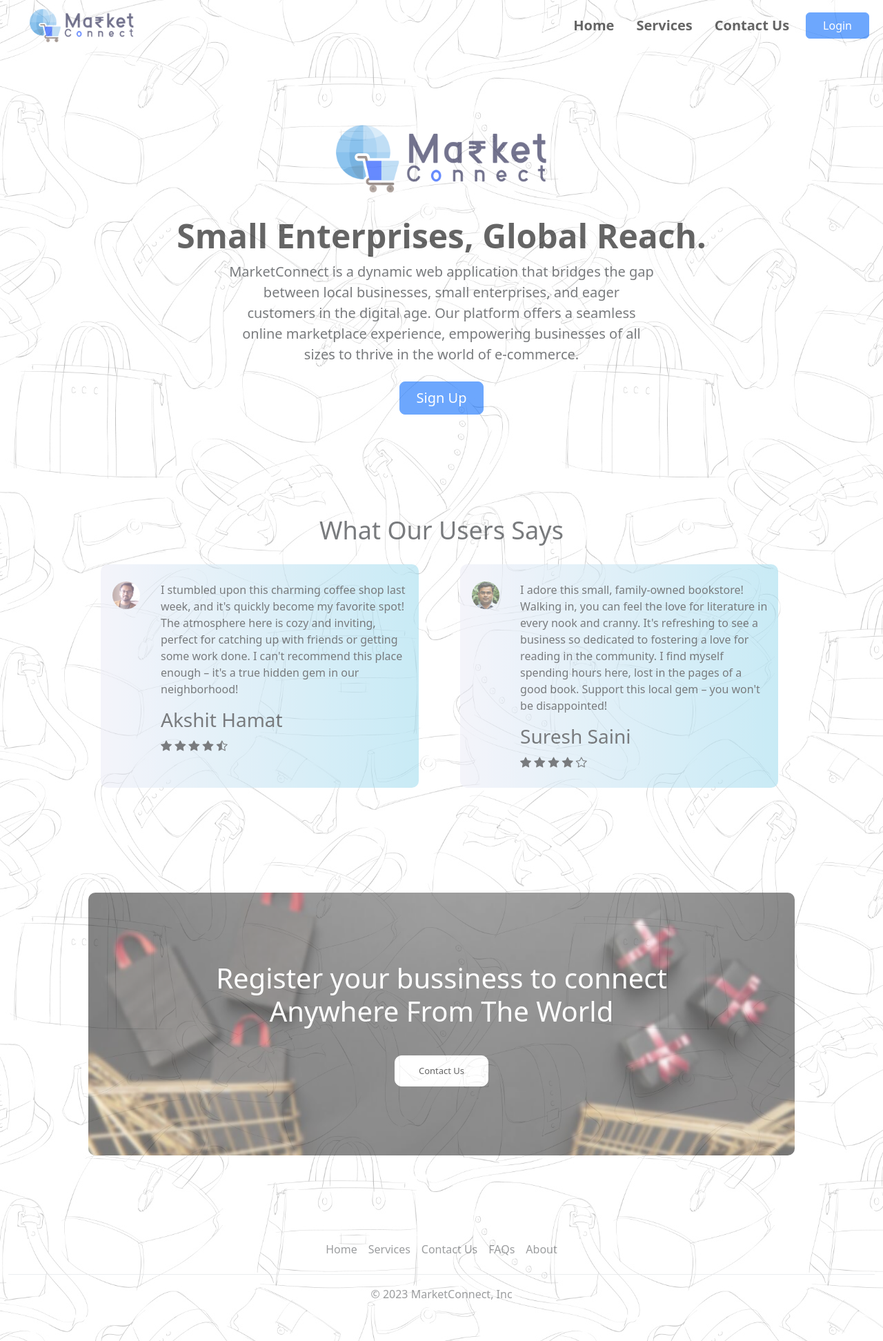
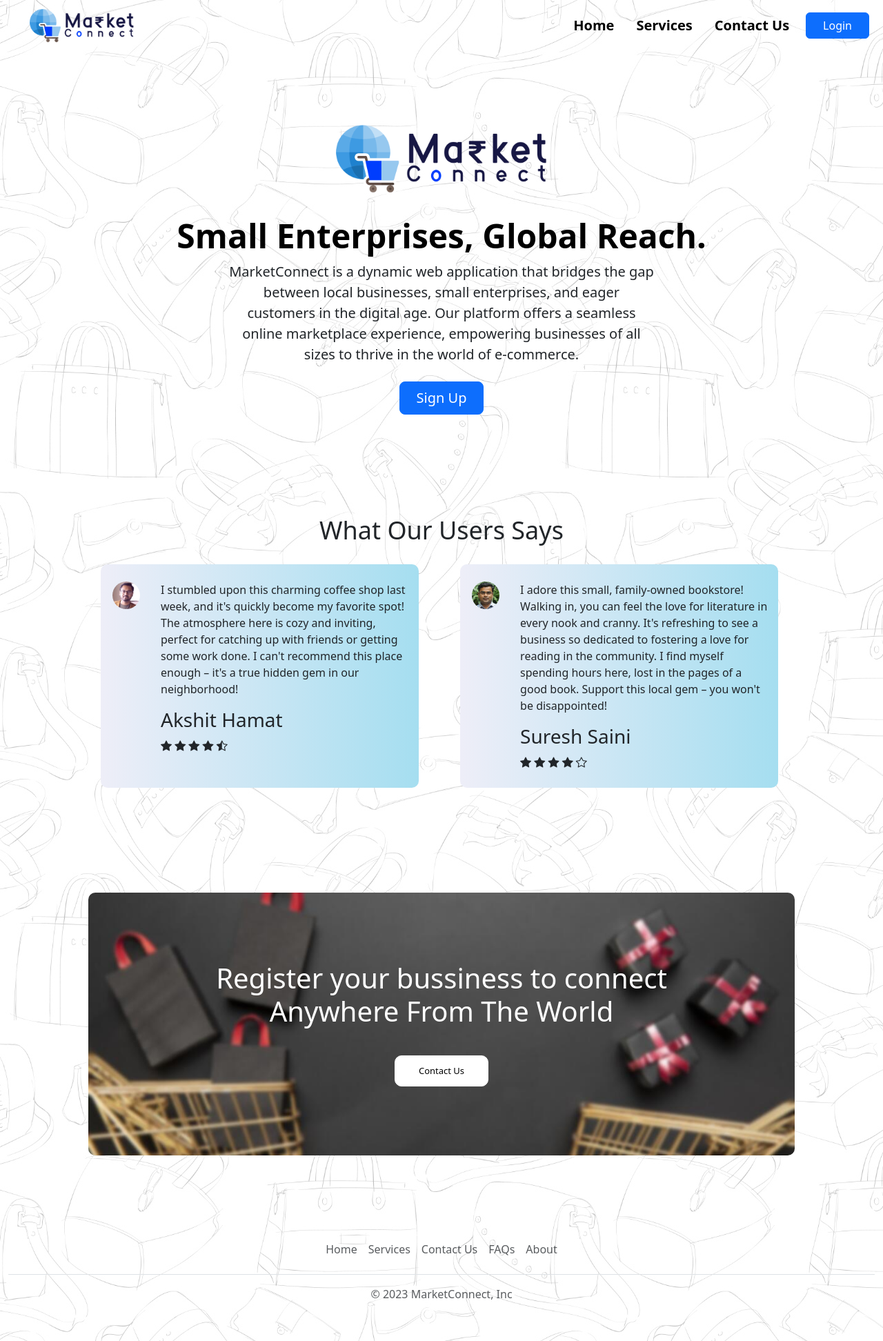
Before and after one commit to Market-Connect/MarketConnect, a Flask app: page / in a window 1280 px wide. Shown: the whole page at 69% size. Run offline with Flask 3, Linux system fonts and the light colour scheme; some libraries are stand-ins or nearby versions.

Commit message:
Sep 28, 2023, 8:02 AM

```diff
--- a/static/css/Slidestyle.css
+++ b/static/css/Slidestyle.css
@@ -12,7 +12,6 @@ body {
   margin: 0;
   padding: 0;
   background-image: url(/static/Assets/loginbg.jpeg);
-  opacity: 0.6;
   /*    background: linear-gradient(90deg, #43476b, #007BFF);*/
 }
 
```
